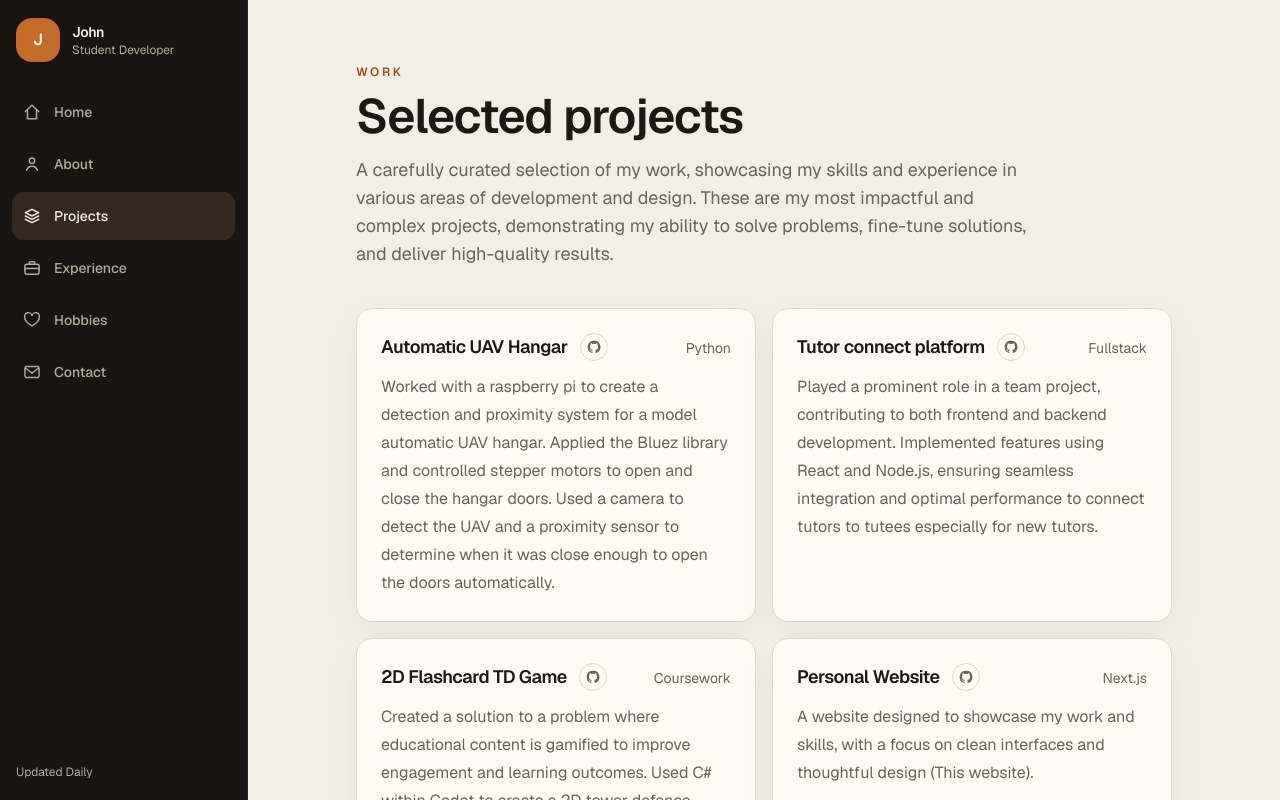
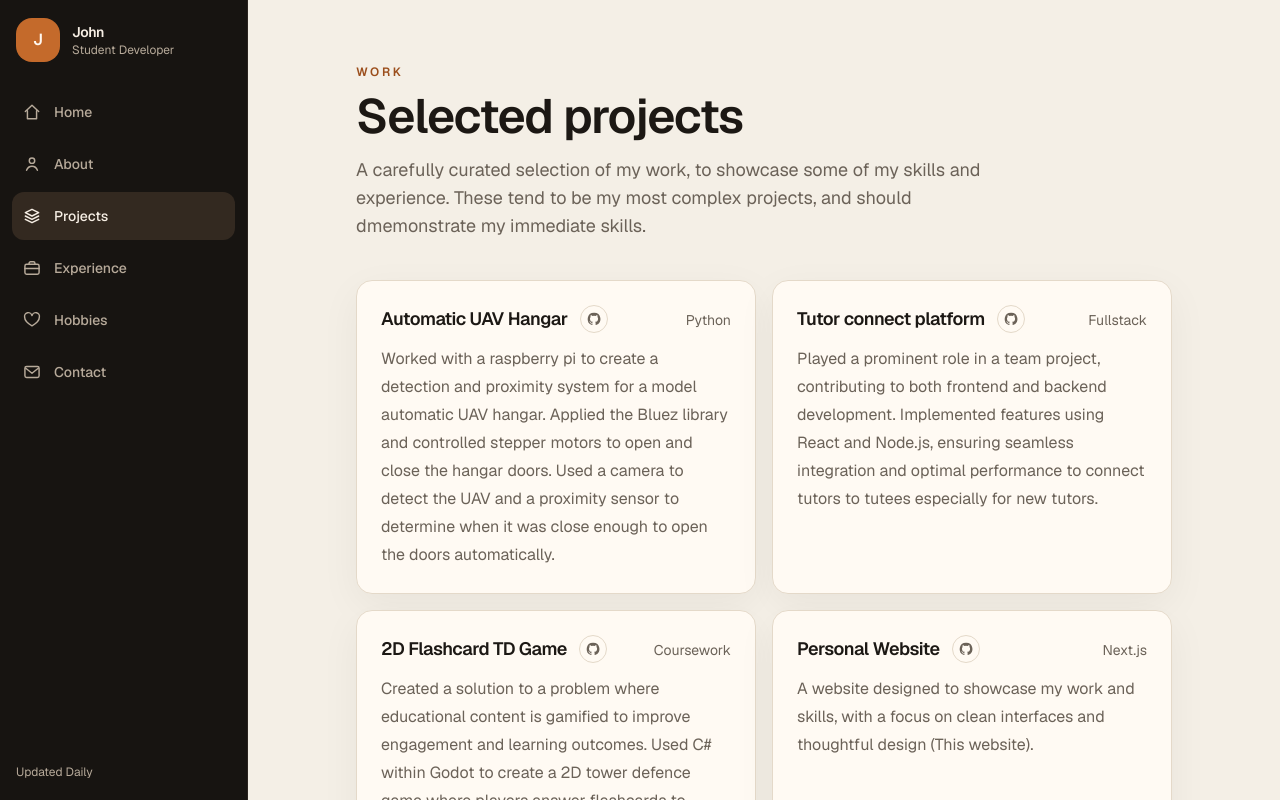
Before and after one commit to imacarootXD/PersonalWebsite, a Next.js app: page /projects in a window 1280 px wide. Shown: the top 800 px of the page. Built offline with nearby package versions, Linux system fonts and the light colour scheme.

Commit message:
naturalised language

```diff
--- a/src/app/contact/page.tsx
+++ b/src/app/contact/page.tsx
@@ -11,7 +11,7 @@ export default function ContactPage() {
     <PageTemplate
       eyebrow="Hello"
       title="Let’s talk"
-      description="Whether you have a question, want to work together, or just want to say hi, my inbox is always open. I’ll try my best to get back to you!"
+      description="Feel free to reach out to me and I will try to get back to you as soon as possible, details are below."
     >
       <div className="grid gap-4 md:grid-cols-[1.2fr_0.8fr]">
         <Card title="Message">
--- a/src/app/experience/page.tsx
+++ b/src/app/experience/page.tsx
@@ -32,7 +32,7 @@ export default function ExperiencePage() {
     <PageTemplate
       eyebrow="Path"
       title="Experience"
-      description="A chronological template. Dates sit in the card meta so the list stays easy to scan."
+      description=""
     >
       <div className="grid gap-4">
         {roles.map((role) => (
--- a/src/app/projects/page.tsx
+++ b/src/app/projects/page.tsx
@@ -38,8 +38,8 @@ export default function ProjectsPage() {
     <PageTemplate
       eyebrow="Work"
       title="Selected projects"
-      description="A carefully curated selection of my work, showcasing my skills and experience in various areas of development and design.
-      These are my most impactful and complex projects, demonstrating my ability to solve problems, fine-tune solutions, and deliver high-quality results."
+      description="A carefully curated selection of my work, to showcase some of my skills and experience.
+      These tend to be my most complex projects, and should dmemonstrate my immediate skills."
     >
       <div className="grid gap-4 md:grid-cols-2">
         {projects.map((project) => (
```
